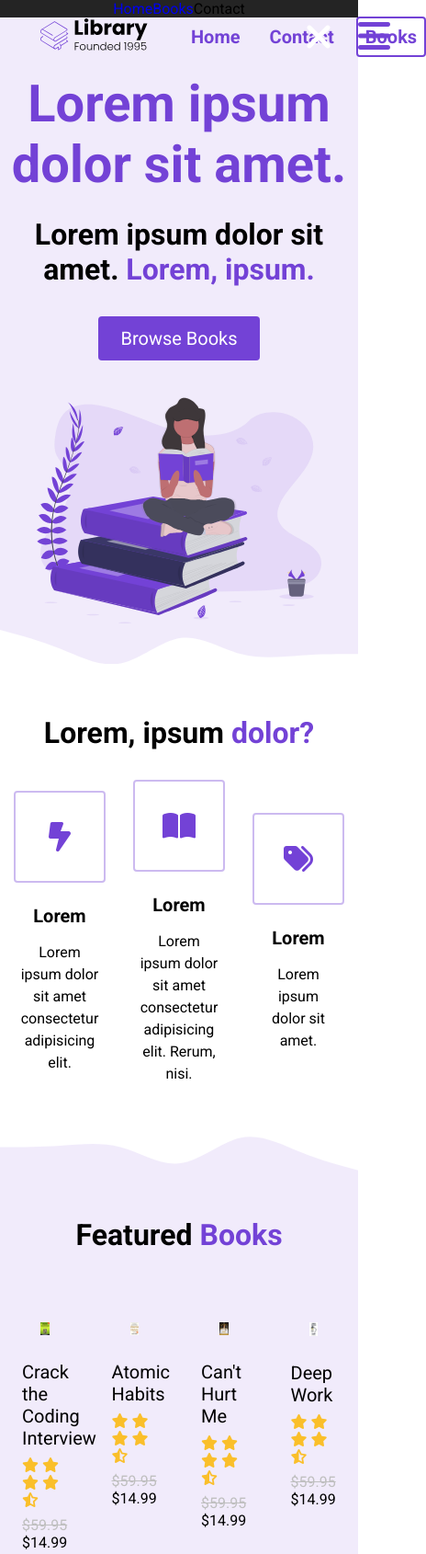
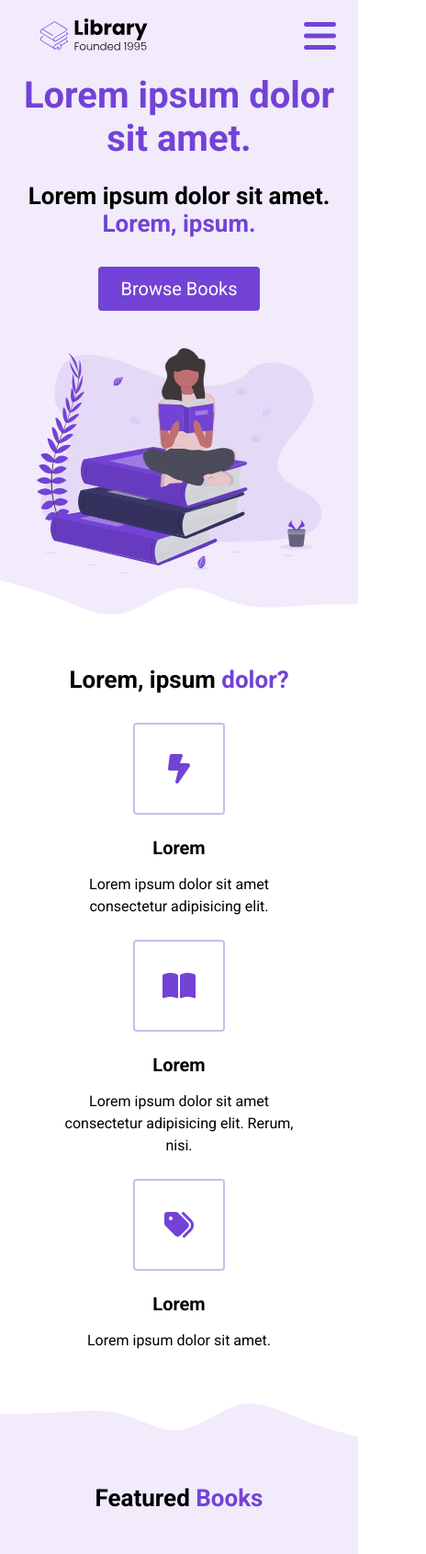
Before and after one commit to mariaalexissales/E-Commerce-Website, a plain HTML site: page index.html in a window 390 px wide. Shown: the top 1690 px of the page at 92% size, 464 px wide, since content can reach past the window. Drawn offline with Linux system fonts and the light colour scheme; files whose address does not match are found by name.

Commit message:
incorporated btn menu w/ js

```diff
--- a/index.html
+++ b/index.html
@@ -8,6 +8,7 @@
     <title>Library</title>
     <link rel="stylesheet" href="styles.css">
     <script src="https://kit.fontawesome.com/38202cd0ef.js" crossorigin="anonymous"></script>
+    <script src="index.js"></script>
 </head>
 
 <body>
@@ -20,25 +21,25 @@
                     <li><a href="#" class="nav__link">Contact</a></li>
                     <li><a href="#" class="nav__link nav__link--primary">Books</a></li>
                 </ul>
-            </div>
-            <button class="btn__menu">
+                <button class="btn__menu" onclick="openMenu()">
                     <i class="fa-solid fa-bars"></i>
                 </button>
                 <div class="menu__backdrop">
-                <button class="btn__menu btn__menu--close">
+                    <button class="btn__menu btn__menu--close" onclick="closeMenu()">
                         <i class="fa-solid fa-xmark"></i>
                     </button>
                     <ul class="menu__links">
                         <li class="menu__list">
-                        <a href="#" class="menu__link">Home</a>
+                            <a href="#" class="menu__link" onclick="closeMenu()">Home</a>
                         </li>
                         <li class="menu__list">
-                        <a href="#features" class="menu__link">Books</a>
+                            <a href="#features" class="menu__link" onclick="closeMenu()">Books</a>
                         </li>
                         <li class="menu__list">
-                        <a class="menu__link no-cursor">Contact</a>
+                            <a class="menu__link no-cursor" onclick="closeMenu()">Contact</a>
                         </li>
                     </ul>
+                </div>
             </div>
         </nav>
         <header>
@@ -46,7 +47,9 @@
                 <div class="header__description">
                     <h1>Lorem ipsum dolor sit amet.</h1>
                     <h2>Lorem ipsum dolor sit amet. <span class="purple">Lorem, ipsum.</span></h2>
+                    <a href="#features">
                         <button class="btn">Browse Books</button>
+                    </a>
                 </div>
                 <figure class="header__img--wrapper">
                     <img src="./assets//Undraw_Books.svg" alt="">
--- /dev/null
+++ b/index.js
@@ -0,0 +1,7 @@
+function openMenu() {
+    document.body.classList += " menu--open"
+}
+
+function closeMenu() {
+    document.body.classList.remove('menu--open');
+}
--- a/styles.css
+++ b/styles.css
@@ -141,12 +141,15 @@ button:active {
     border-radius: 4px;
 }
 
+/* BUTTON MENU */
+
 .btn__menu {
     background-color: transparent;
     font-size: 40px;
     text-align: center;
     border: none;
     color: #7342d6;
+    display: none;
 }
 
 .menu__backdrop {
@@ -154,12 +157,40 @@ button:active {
     background-color: #242424;
     top: 0;
     left: 0;
-    right: 0;
-    bottom: 9;
+    width: 100vw;
+    height: 100vh;
     z-index: 100;
     display: flex;
     justify-content: center;
     align-items: center;
+    visibility: hidden;
+    opacity: 0;
+    transition: all 300ms ease;
+}
+
+.menu__links {
+    display: flex;
+    flex-direction: column;
+    align-items: center;
+}
+
+.menu__list {
+    padding: 32px 0;
+}
+
+.menu__link {
+    color: white;
+    font-size: 40px;
+}
+
+.menu--open {
+    max-height: 100vh;
+    overflow-y: hidden;
+}
+
+.menu--open .menu__backdrop {
+    visibility: visible;
+    opacity: 1;
 }
 
 .btn__menu--close {
@@ -234,6 +265,7 @@ header {
 
 .highlight__wrapper {
     display: flex;
+    flex-wrap: wrap;
 }
 
 .highlight {
@@ -241,7 +273,6 @@ header {
     width: calc(100% / 3);
     display: flex;
     align-items: center;
-    justify-content: center;
     flex-direction: column;
 }
 
@@ -267,6 +298,7 @@ header {
 .highlight__subtitle {
     font-size: 20px;
     margin-bottom: 16px;
+    text-align: center;
 }
 
 /* FEATURES  */
@@ -362,3 +394,46 @@ footer {
 .footer__link {
     padding: 0 8px;
 }
+
+/* SMALL PHONES, TABLETS, LARGE SMARTPHONES */
+@media (max-width: 768px) {
+    .header__description {
+        padding: 0 24px;
+    }
+
+    h1 {
+        font-size: 40px;
+    }
+
+    h2 {
+        font-size: 26px;
+    }
+
+    button {
+        font-size: 18px;
+    }
+
+    .book {
+        width: 50%;
+    }
+}
+
+
+/* SMALL PHONES, LARGE SMARTPHONES */
+@media (max-width: 550px) {
+    .nav__links {
+        display: none;
+    }
+
+    .btn__menu {
+        display: block;
+    }
+
+    .highlight {
+        width: 100%;
+    }
+
+    .highlight:not(:last-child) {
+        margin-bottom: 24px;
+    }
+}
```
Lines whose indentation alone changed are shown as unchanged.
